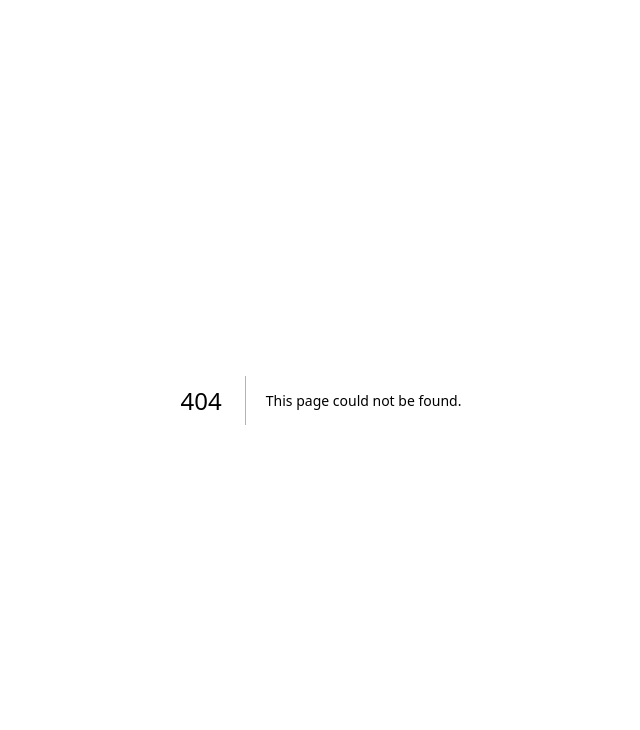
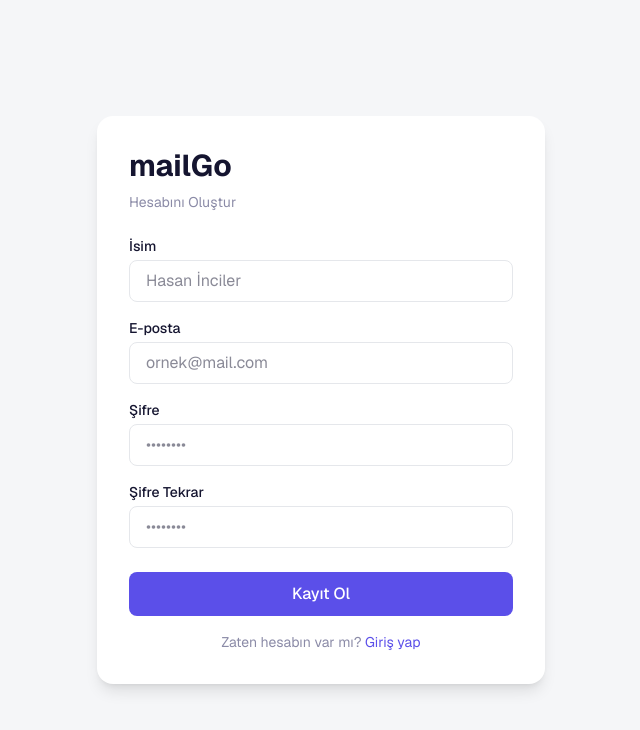
Before and after one commit to hasaninciler/mailgo-fronted, a Next.js app: page /register in a window 1280 px wide. Before the commit this address had no page. Shown: the top 730 px of the page, without its empty margins (319-959 px from the left). Built offline with nearby package versions, Linux system fonts and the light colour scheme.

Commit message:
register sayfası eklendi

```diff
--- a/src/app/login/page.js
+++ b/src/app/login/page.js
@@ -3,6 +3,7 @@
 import { useState } from 'react';
 import Input from '../../components/ui/Input';
 import Button from '../../components/ui/Button';
+import Link from 'next/link';
 
 export default function LoginPage() {
   const [email, setEmail] = useState('');
@@ -27,6 +28,7 @@ export default function LoginPage() {
             value={email}
             onChange={(e) => setEmail(e.target.value)}
             placeholder="ornek@mail.com"
+            required
           />
           <Input
             label="Şifre"
@@ -35,9 +37,16 @@ export default function LoginPage() {
             value={password}
             onChange={(e) => setPassword(e.target.value)}
             placeholder="••••••••"
+            required
           />
           <Button type="submit">Giriş Yap</Button>
         </form>
+        <p className="mt-4 text-center text-sm text-muted">
+                    Hesabın yok mu? {' '}
+                    <Link href="/register" className="text-primary hover:underline">
+                        Kayıt Ol
+                    </Link>
+                </p>
       </div>
     </div>
   );
--- /dev/null
+++ b/src/app/register/page.js
@@ -0,0 +1,74 @@
+'use client';
+
+import { useState } from 'react';
+import Input from '../../components/ui/Input';
+import Button from '../../components/ui/Button';
+import Link from 'next/link';
+
+export default function RegisterPage() {
+    const [email, setEmail] = useState('');
+    const [password, setPassword] = useState('');
+    const [name, setName] = useState('');
+    const [passwordConfirm, setPasswordConfirm] = useState('');
+
+
+    const handleSubmit = (e) => {
+        e.preventDefault();
+        console.log('Kayıt Denemesi', { email, password, passwordConfirm, name });
+    };
+
+    return (
+        <div className="flex min-h-screen items-center justify-center bg-bg-subtle">
+            <div className="w-full max-w-md rounded-2xl bg-card p-8 shadow-lg">
+                <h1 className="mb-2 text-3xl font-bold text-dark">mailGo</h1>
+                <p className="mb-6 text-sm text-muted">Hesabını Oluştur</p>
+
+                <form onSubmit={handleSubmit} className="flex flex-col gap-4">
+                    <Input
+                        label="İsim"
+                        id="name"
+                        type="text"
+                        value={name}
+                        onChange={(e) => setName(e.target.value)}
+                        placeholder="Hasan İnciler"
+                        required
+                    />
+                    <Input
+                        label="E-posta"
+                        id="email"
+                        type="email"
+                        value={email}
+                        onChange={(e) => setEmail(e.target.value)}
+                        placeholder="ornek@mail.com"
+                        required
+                    />
+                    <Input
+                        label="Şifre"
+                        id="password"
+                        type="password"
+                        value={password}
+                        onChange={(e) => setPassword(e.target.value)}
+                        placeholder="••••••••"
+                        required
+                    />
+                    <Input
+                        label="Şifre Tekrar"
+                        id="passwordConfirm"
+                        type="password"
+                        value={passwordConfirm}
+                        onChange={(e) => setPasswordConfirm(e.target.value)}
+                        placeholder="••••••••"
+                        required
+                    />
+                    <Button type="submit">Kayıt Ol</Button>
+                </form>
+                <p className="mt-4 text-center text-sm text-muted">
+                    Zaten hesabın var mı?{' '}
+                    <Link href="/login" className="text-primary hover:underline">
+                        Giriş yap
+                    </Link>
+                </p>
+            </div>
+        </div>
+    );
+}
```
